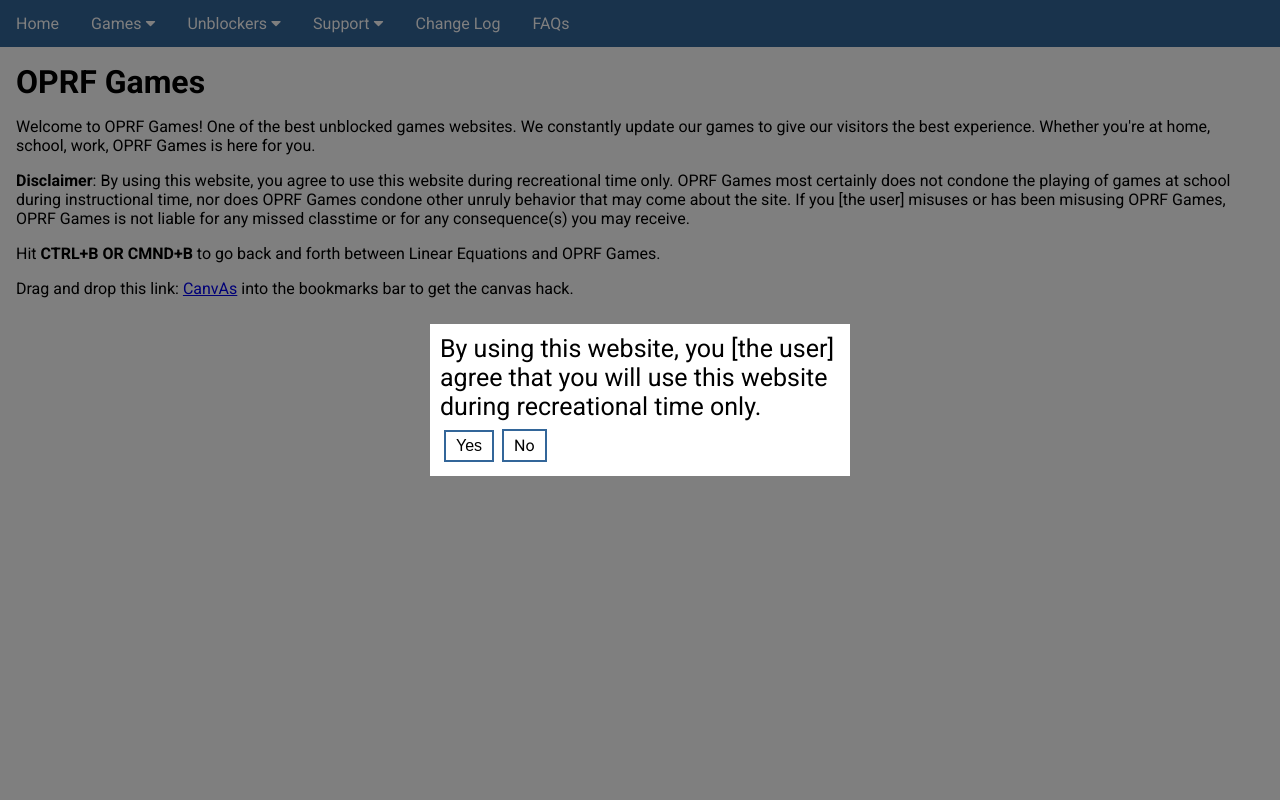
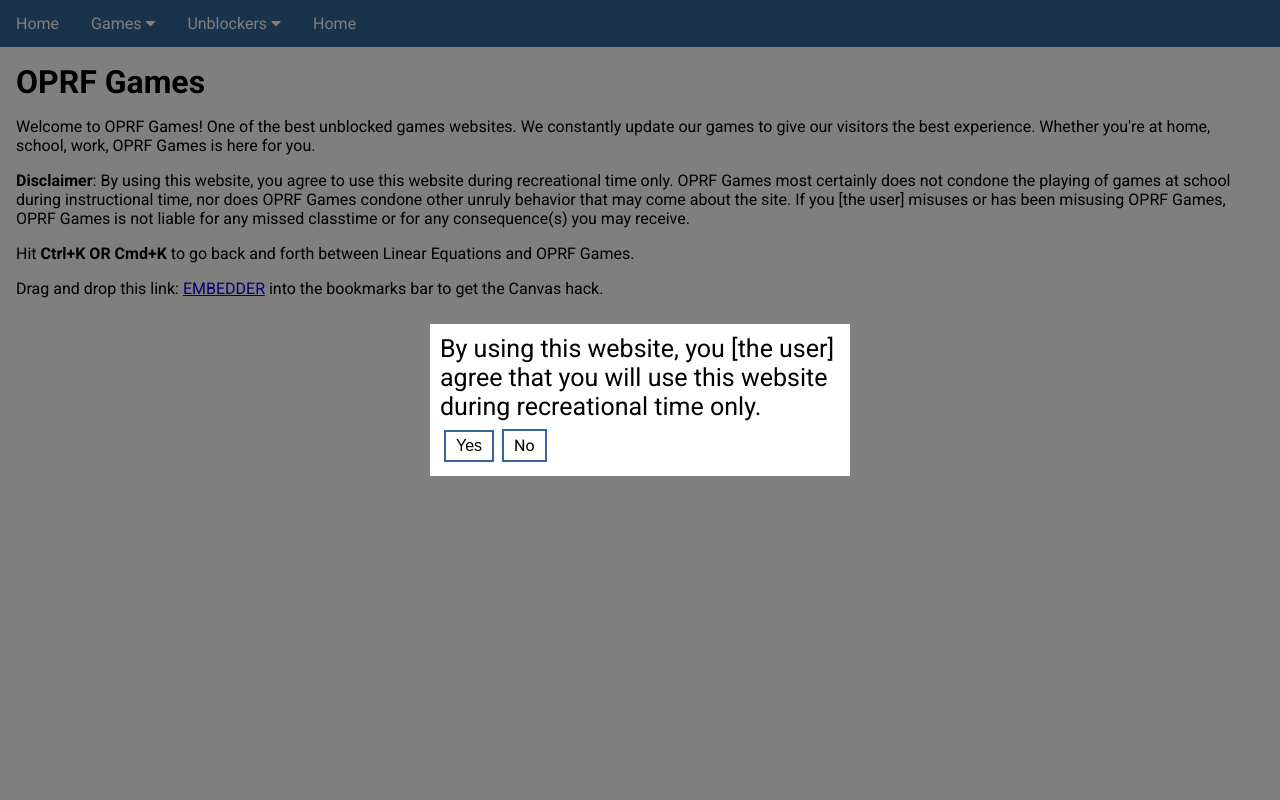
Before and after one commit to henry7720/OPRF-Games, a PHP site: page /games/ in a window 1280 px wide. Run offline with PHP 8.4, Linux system fonts and the light colour scheme; some libraries are stand-ins or nearby versions.

Commit message:
many fixes

```diff
--- a/assets/includes/navbar.html
+++ b/assets/includes/navbar.html
@@ -47,17 +47,7 @@
     <div class="dropdown-content">
       <a href="/site-embedder/" title="Site Embedder - OPRF Games">Site Embedder</a>
       <a href="/twitch-embedder/" title="Twitch Embedders - OPRF Games">Twitch Embedder</a>
-<?php #<a href="/proxy/" title="Proxy - OPRF Games">Proxy</a> ?>
     </div>
   </div>
-      <div class="dropdown">
-        <button class="dropbtn">Support <i class="fa fa-caret-down"></i></button>
-        <div class="dropdown-content">
-          <a href="/support/request-game-form/" title="Request Game Form - OPRF Games">Request Game Form</a>
-          <a href="/support/broken-game-form/" title="Broken Game Form - OPRF Games">Broken Game Form</a>
+  <a href="/faqs/" title="FAQs - OPRF Games">Home</a>
 </div>
-      </div>
-      <a href="/change-log/" title="Change Log - OPRF Games">Change Log</a>
-      <a href="/faqs/" title="FAQs - OPRF Games">FAQs</a>
-<?php #<a href="http://mazziyeet.tk/" target="_blank">Mazzi's Website</a> ?>
-    </div>
--- a/games/index.php
+++ b/games/index.php
@@ -6,13 +6,8 @@
     <h1>OPRF Games</h1>
     <p>Welcome to OPRF Games! One of the best unblocked games websites. We constantly update our games to give our visitors the best experience. Whether you're at home, school, work, OPRF Games is here for you.</p>
     <p><strong>Dis<span id="wow">claim</span>er</strong>: By using this website, you agree to use this website during recreational <span id="epic">time</span> only. OPRF Games most certainly does not condone the playing of games at school during instructional time, nor does OPRF Games condone other unruly behavior that may come about the site. If you [the user] misuses or has been misusing OPRF Games, OPRF Games is not liable for any missed classtime or for any consequence(s) you may receive.</p>
-    <p>Hit <strong>CTRL+B OR CMND+B</strong> to go back and forth between Linear Equations and OPRF Games.</p>
-    <p>Drag and drop this link: <a href='javascript:var e=document.createElement("iframe");e.src="https://linearequations.gq/games/";e.style.cssText="width:100%;height:100vh;position:absolute;z-index:2000;margin:0;padding:0;overflow:hidden;border:none;display:block;";e.setAttribute("allowfullscreen","");document.body.appendChild(e);'>CanvAs</a> into the bookmarks bar to get the canvas hack.</p>
-<?php
-    #<p>Please join our <a href="https://discord.gg/RV875qX" target="_blank">Discord</a>. [NORMALLY THE Hit sentence comes right here.]
-    #<p>Instructions of the day:</p>
-    #<h3><b>INFORMATION: </b>To get the site [games] working again, connect to the "<span style="background-color:yellow">OPRFX</span>" <a href="/assets/img/correctnetwork.png" target="_blank" title="A screenshot of the Wi-Fi menu with the correct network connected.">Wi-Fi network</a> via your school username (what you use for Skyward, or your email without the "@student.oprfhs.org" ending) and your password used for both. Reload the page(s) with the game(s) on them and the games should be working again!</h3>
-?>
+    <p>Hit <strong>Ctrl+K OR Cmd+K</strong> to go back and forth between Linear Equations and OPRF Games.</p>
+    <p>Drag and drop this link: <a href='javascript:var e=document.createElement("iframe");e.src="https://linearequations.gq/games/";e.style.cssText="width:100%;height:100vh;position:absolute;z-index:2000;margin:0;padding:0;overflow:hidden;border:none;display:block;";e.setAttribute("allowfullscreen","");document.body.appendChild(e);'>EMBEDDER</a> into the bookmarks bar to get the Canvas hack.</p>
     <script src="/assets/js/disclaimerpopup.js"></script>
   </body>
 </html>
```
Also changed, not shown: assets/js/index.js (+4 -4 lines), change-log/index.php (deleted, +0 -52 lines), faqs/index.php (+0 -8 lines). Lines whose indentation alone changed are shown as unchanged.
